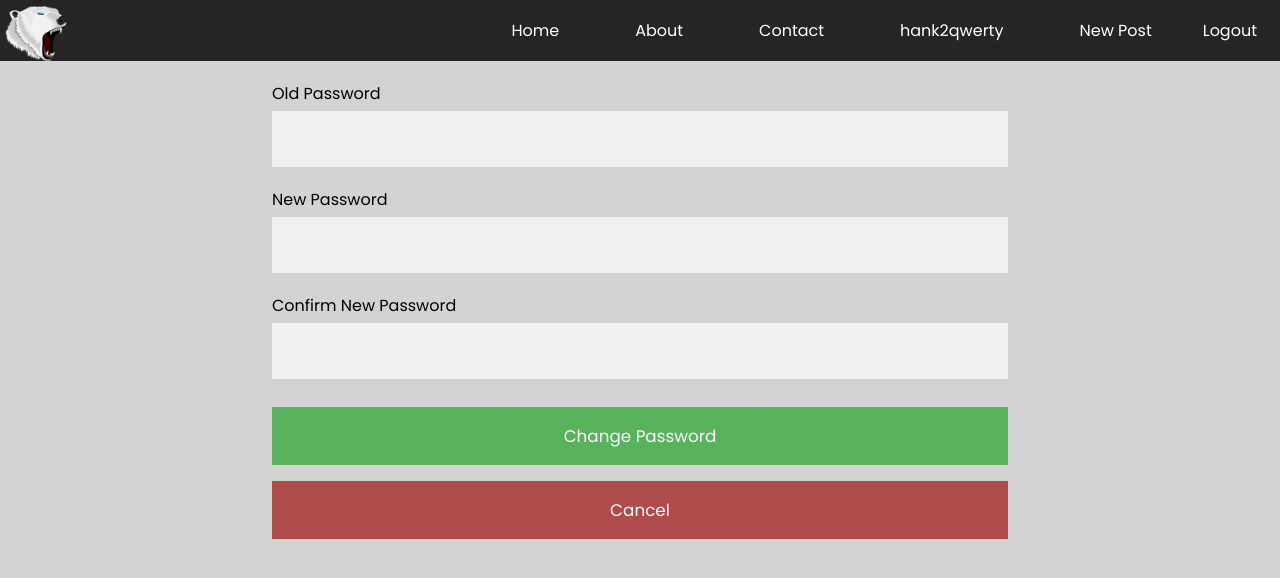
After one commit to Hank2q/Flask-Blog, a Flask app: page /reset in a window 1280 px wide. The commit adds this page. Shown: the top 578 px of the page. Run offline with Flask 2, Linux system fonts and the light colour scheme; a user stored in the database is signed in; some libraries are stand-ins or nearby versions.

Commit message:
added password change in account menu

```diff
--- a/flaskblog/forms.py
+++ b/flaskblog/forms.py
@@ -4,6 +4,7 @@ from wtforms import StringField, PasswordField, SubmitField, BooleanField, TextA
 from wtforms.validators import DataRequired, Length, Email, EqualTo, ValidationError
 from flaskblog.model import User
 from flask_login import current_user
+from flaskblog import bcrypt
 
 
 class RegestrationForm(FlaskForm):
@@ -84,3 +85,23 @@ class ResetPasswordForm(FlaskForm):
         'Confirm New Password', validators=[DataRequired(), EqualTo('password')])
 
     reset = SubmitField('Reset Password')
+
+
+class ChangePassword(FlaskForm):
+    old_password = PasswordField('Old Password', validators=[
+        DataRequired(), Length(min=6, max=20)])
+    new_password = PasswordField('New Password', validators=[
+        DataRequired(), Length(min=6, max=20)])
+    confirm_new_password = PasswordField(
+        'Confirm New Password', validators=[DataRequired(), EqualTo('new_password')])
+
+    change = SubmitField('Change Password')
+
+    def validate_old_password(self, old_password):
+        if not bcrypt.check_password_hash(current_user.password, old_password.data):
+            raise ValidationError('Old password does not match, Try again.')
+
+    def validate_new_password(self, new_password):
+        if bcrypt.check_password_hash(current_user.password, new_password.data):
+            raise ValidationError(
+                'New and Old passwords cannot be the same. Chose a different password')
--- a/flaskblog/routes.py
+++ b/flaskblog/routes.py
@@ -1,6 +1,6 @@
 from flask import render_template, flash, url_for, redirect, request, abort, jsonify
 from flaskblog import app, bcrypt, db, mail
-from flaskblog.forms import RegestrationForm, LoginForm, UpdateForm, PostForm, RequerstResetForm, ResetPasswordForm
+from flaskblog.forms import RegestrationForm, LoginForm, UpdateForm, PostForm, RequerstResetForm, ResetPasswordForm, ChangePassword
 from flaskblog.model import User, Post
 from flask_login import login_user, current_user, logout_user, login_required
 from flask_mail import Message
@@ -233,3 +233,19 @@ def reset_password(token):
             f'Password updated', 'success')
         return redirect(url_for('login'))
     return render_template('passwordReset.html', form=form)
+
+
+@app.route('/reset', methods=['GET', 'POST'])
+@app.route('/reset/password', methods=['GET', 'POST'])
+@login_required
+def change_password():
+    form = ChangePassword()
+    if form.validate_on_submit():
+        hashed_password = bcrypt.generate_password_hash(
+            form.new_password.data).decode('utf-8')
+        current_user.password = hashed_password
+        db.session.commit()
+        flash(
+            f'Password Changed', 'success')
+        return redirect(url_for('account'))
+    return render_template('changePassword.html', form=form)
--- a/flaskblog/static/javascripts/account.js
+++ b/flaskblog/static/javascripts/account.js
@@ -27,8 +27,7 @@ document.addEventListener("DOMContentLoaded", () => {
 
 pictureInput.addEventListener("input", () => {
     // changing profile picture within the form, to show the sample
-    var output = document.getElementById("output2");
-    console.log(pictureInput);
+    var output = document.getElementById("output");
     output.src = URL.createObjectURL(event.target.files[0]);
     output.onload = function () {
         URL.revokeObjectURL(output.src);
--- a/flaskblog/static/styles/account.css
+++ b/flaskblog/static/styles/account.css
@@ -42,10 +42,6 @@
     padding: 16px;
     margin: 0 auto;
     text-align: start;
-}
-
-.closebtn {
-    background-color: #aa3d3d;
 }
 
 #output {
--- a/flaskblog/static/styles/inputs.css
+++ b/flaskblog/static/styles/inputs.css
@@ -35,6 +35,10 @@ input[type="password"]:focus {
     font-size: 1.05em;
 }
 
+.closebtn {
+    background-color: #aa3d3d;
+}
+
 .registerbtn:hover {
     opacity: 1;
 }
--- a/flaskblog/static/styles/user.css
+++ b/flaskblog/static/styles/user.css
@@ -17,7 +17,9 @@
 }
 .text {
     margin-left: 20px;
+    text-align: start;
 }
+
 .img-cont {
     position: relative;
     width: 101px;
--- a/flaskblog/templates/account.html
+++ b/flaskblog/templates/account.html
@@ -47,7 +47,9 @@ style%}
             <span class="error-msg">{{error}}</span>
             {% endfor %} {%else%} {{form.profile_img()}}<br />
             <img id="output" class="invisible" />
-            {%endif%} {{ form.update(class='registerbtn')}}
+            {%endif%}
+            <a href="{{url_for('change_password')}}">Change Password</a>
+            {{ form.update(class='registerbtn')}}
         </form>
         <button class="closebtn registerbtn">Close</button>
     </div>
--- /dev/null
+++ b/flaskblog/templates/changePassword.html
@@ -0,0 +1,36 @@
+{% extends "layout.html"%} {%block title%} Password Reset {%endblock title%} {%block
+style%}
+<link rel="stylesheet" href="{{url_for('static', filename='styles/inputs.css')}}" />
+{%endblock style%} {%block main%}
+<div class="input-container">
+    <form action="" method="post">
+        {{ form.hidden_tag()}}
+        <div class="password-container feild">
+            {{form.old_password.label()}} {%if form.old_password.errors%}
+            {{form.old_password(class='error')}} {%for error in
+            form.old_password.errors%}
+            <span class="error-msg">{{error}}</span>
+            {% endfor %} {%else%} {{form.old_password(class='password')}} {%endif%}
+        </div>
+        <div class="password-container feild">
+            {{form.new_password.label()}} {%if form.new_password.errors%}
+            {{form.new_password(class='error')}} {%for error in
+            form.new_password.errors%}
+            <span class="error-msg">{{error}}</span>
+            {% endfor %} {%else%} {{form.new_password(class='password')}} {%endif%}
+        </div>
+        <div class="confirm-container feild">
+            {{form.confirm_new_password.label()}} {%if
+            form.confirm_new_password.errors%}
+            {{form.confirm_new_password(class='error')}} {%for error in
+            form.confirm_new_password.errors%}
+            <span class="error-msg">{{error}}</span>
+            {% endfor %} {%else%} {{form.confirm_new_password()}} {%endif%}
+        </div>
+        {{form.change(class='registerbtn')}}
+    </form>
+    <a href="{{url_for('account')}}"
+        ><button class="closebtn registerbtn">Cancel</button></a
+    >
+</div>
+{%endblock main%}
```
Also changed, not shown: flaskblog/site.db, flaskblog/static/images/profiles/hank.png.
